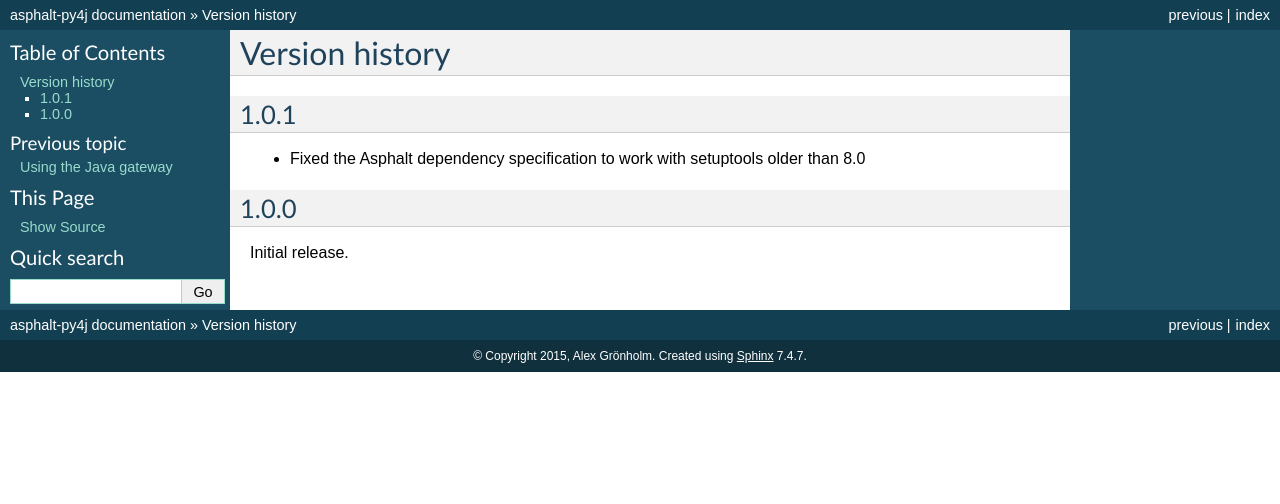
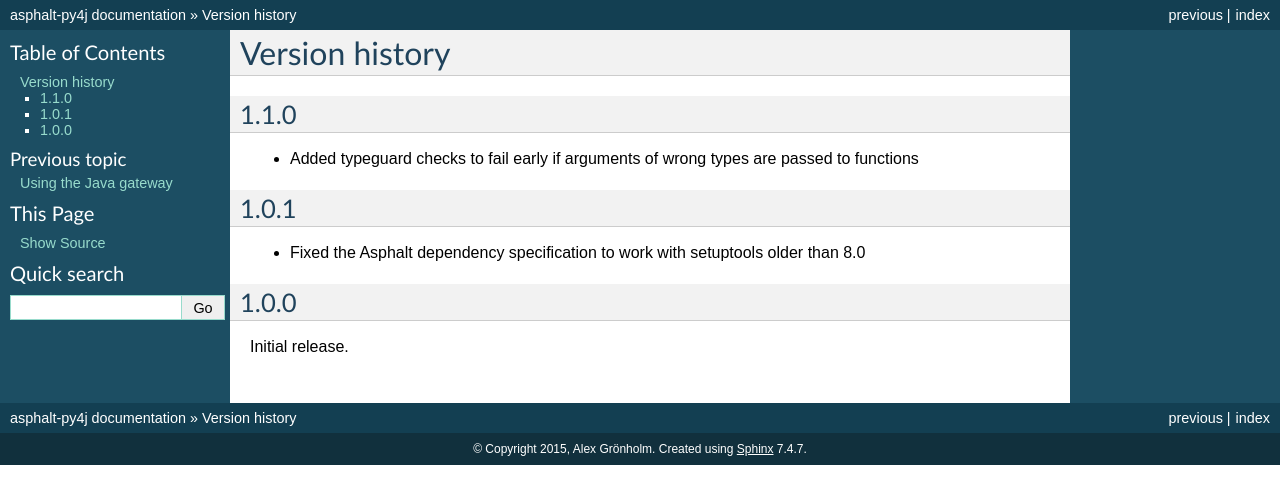
Before and after one commit to asphalt-framework/asphalt-py4j, a Sphinx documentation site: the page built from docs/versionhistory.rst, in a window 1280 px wide. Shown: the top 504 px of the page. Built offline with Sphinx 7.4.7, drawn with Linux system fonts in a browser that asks for light colours.

Commit message:
Updated version history

```diff
--- a/docs/versionhistory.rst
+++ b/docs/versionhistory.rst
@@ -1,5 +1,10 @@
 Version history
 ===============
+
+1.1.0
+-----
+
+- Added typeguard checks to fail early if arguments of wrong types are passed to functions
 
 1.0.1
 -----
```
